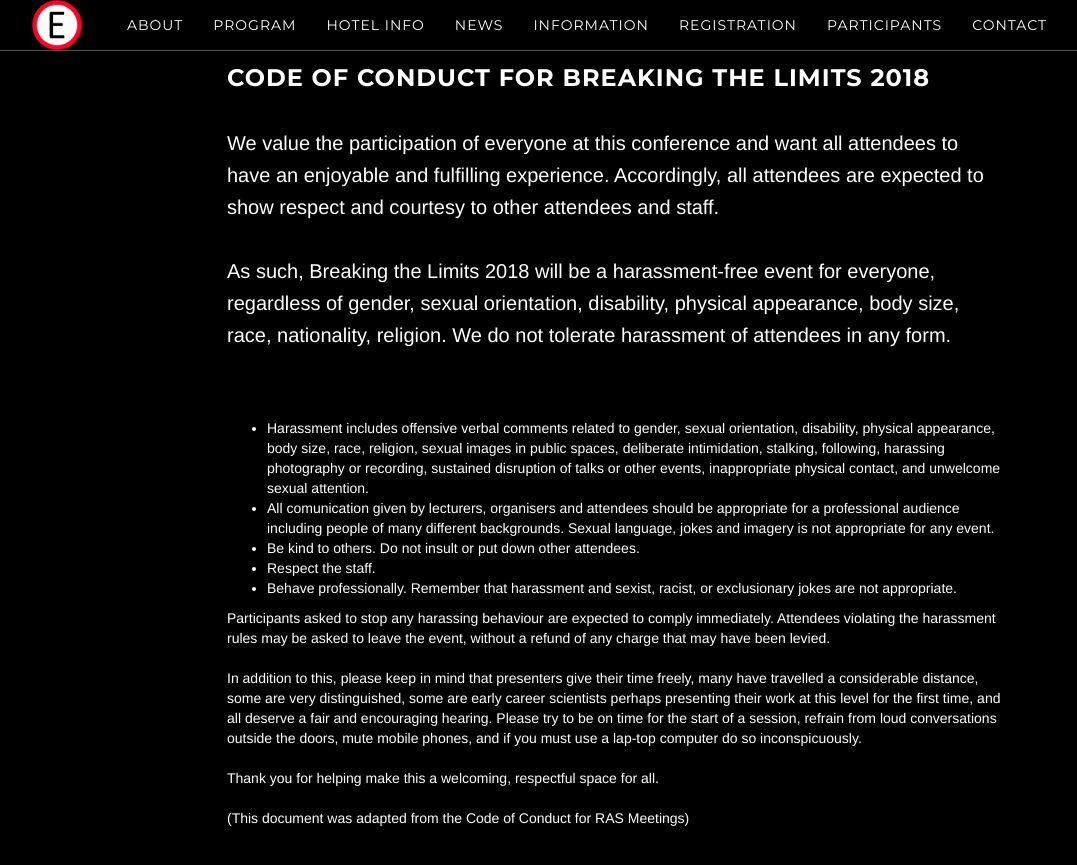
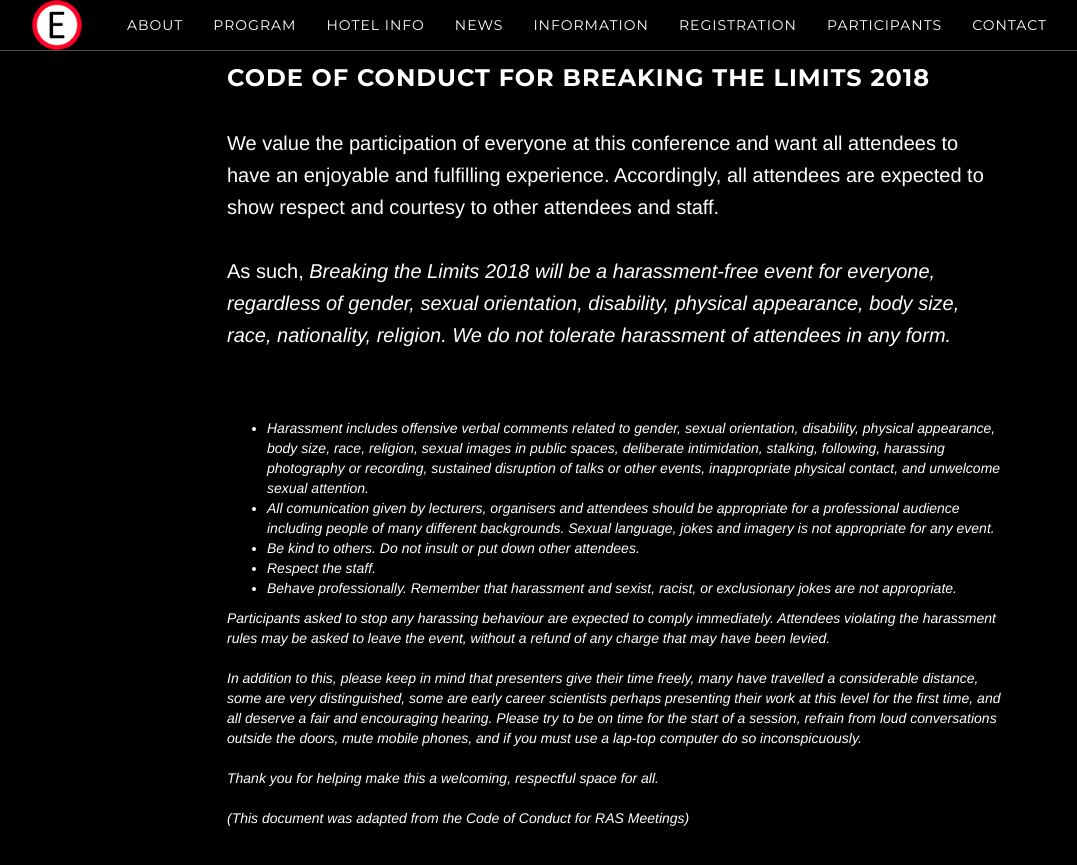
Before and after one commit to breakingthelimits/supereddington2018, a Jekyll site: the page built from program/index.html, in a window 1280 px wide and 900 px high, scrolled down 395 px. Shown: the top 865 px of the window, without its empty margins (38-1115 px from the left). Built offline with Jekyll 4.4.1, drawn with Linux system fonts in a browser that asks for light colours.

```diff
--- a/program/index.html
+++ b/program/index.html
@@ -18,7 +18,7 @@ title: Program
       <p>We value the participation of everyone at this conference and want all attendees to have an enjoyable and fulfilling
         experience. Accordingly, all attendees are expected to show respect and courtesy to other attendees and staff.<br/><br/>
 
-        As such, Breaking the Limits 2018 will be a harassment-free event for everyone, regardless of gender, sexual
+        As such, <i>Breaking the Limits 2018<i> will be a harassment-free event for everyone, regardless of gender, sexual
         orientation, disability, physical appearance, body size, race, nationality, religion. We do not tolerate harassment
         of attendees in any form.<br/><br/>
 
```
